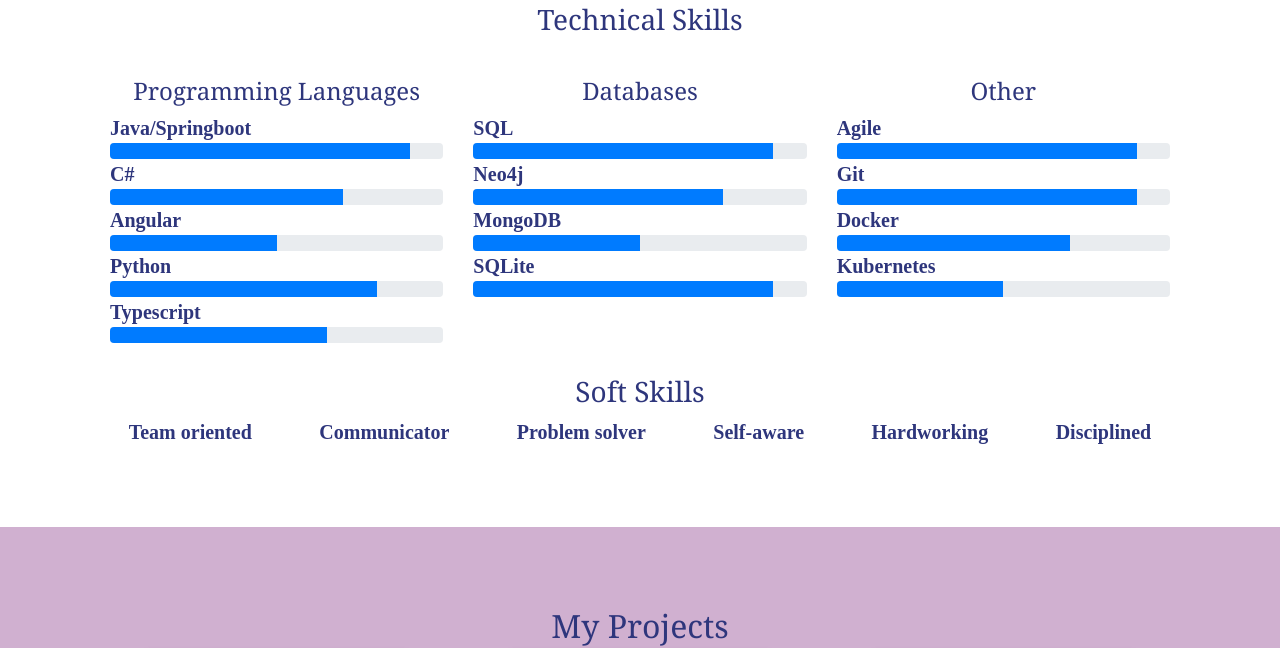
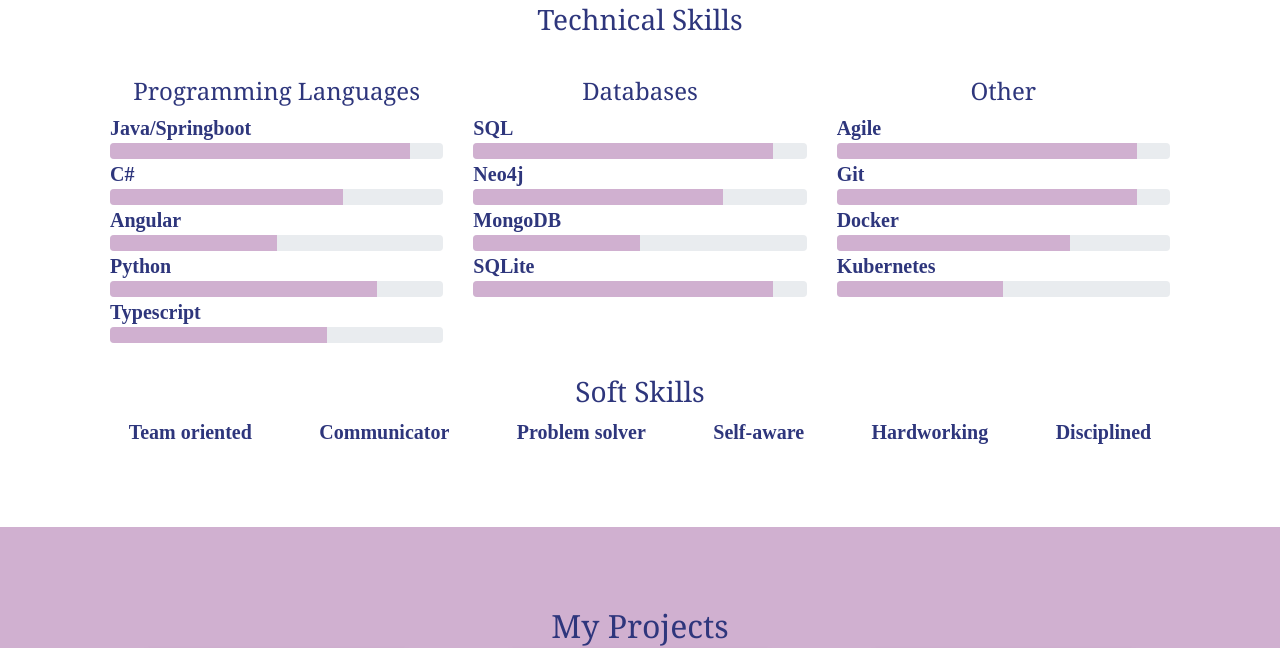
Before and after one commit to SalihEkici/Portfolio, a website: page index.html in a window 1280 px wide. Shown: the part 1981-2629 px from the top of the page. Drawn offline with nearby package versions, Linux system fonts and the light colour scheme; grey boxes are pictures that could not be loaded.

```diff
--- a/src/scss/main.scss
+++ b/src/scss/main.scss
@@ -86,7 +86,7 @@
       width: 100%;
 
       .progress-bar {
-        backcolor: $backgroundColorAlternating;
+        background-color: $backgroundColorAlternating;
       }
     }
   }
```
Also changed, not shown: src/css/main.css, 1 other file.
